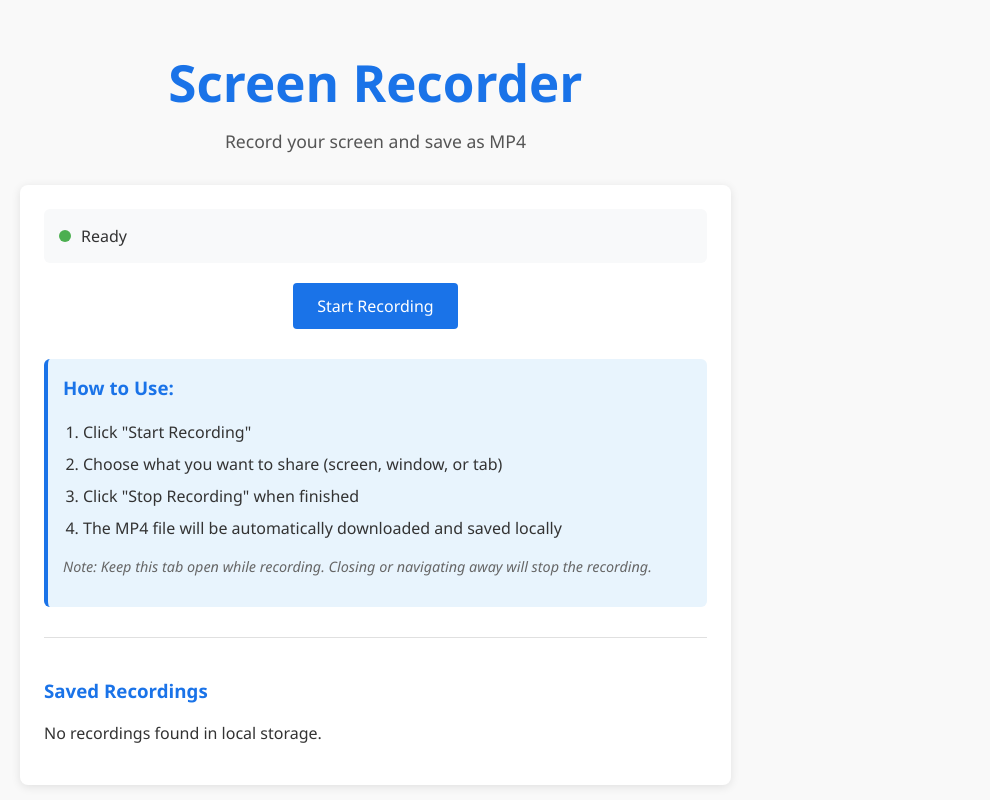
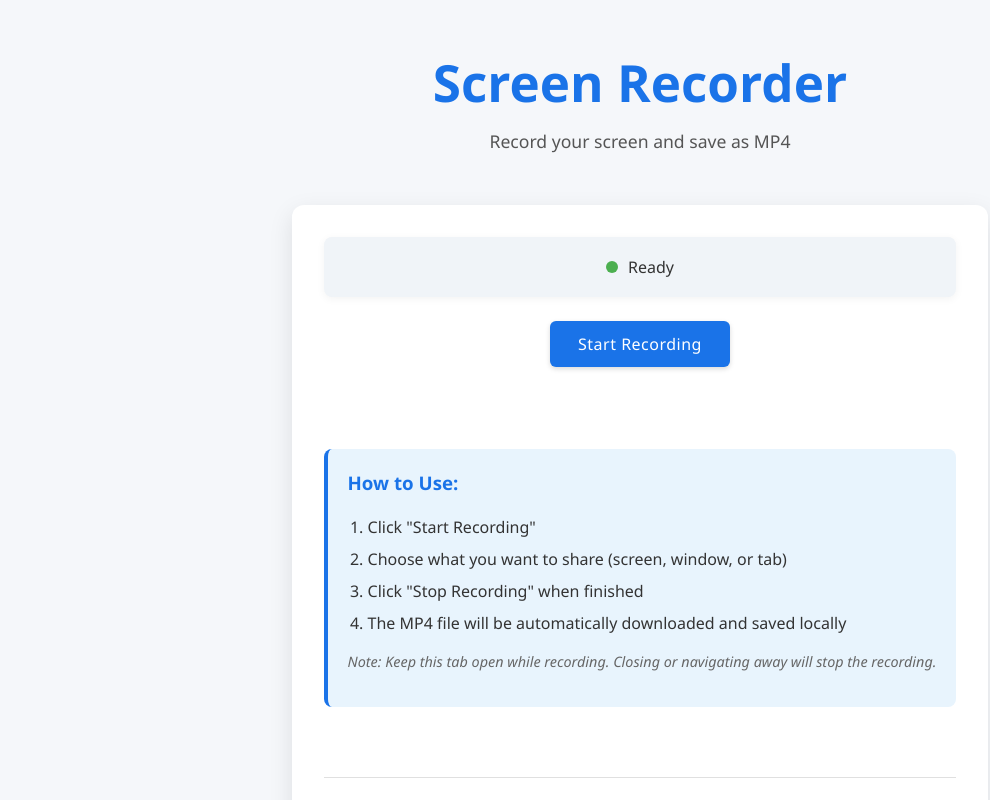
Before and after one commit to RyosukeMondo/screen-recorder, a React (Vite) app: page / in a window 1280 px wide. Shown: the top 800 px of the page, without its empty margins (0-990 px from the left). Built offline with nearby package versions, Linux system fonts and the light colour scheme.

Commit message:
fix: layout

```diff
--- a/src/App.css
+++ b/src/App.css
@@ -1,10 +1,17 @@
 /* Base styling */
+* {
+  box-sizing: border-box;
+}
+
 body {
   font-family: 'Segoe UI', Tahoma, Geneva, Verdana, sans-serif;
   margin: 0;
   padding: 0;
   color: #333;
-  background-color: #f9f9f9;
+  background-color: #f5f7fa;
+  min-height: 100vh;
+  display: flex;
+  justify-content: center;
 }
 
 /* App container */
@@ -13,6 +20,9 @@ body {
   max-width: 800px;
   margin: 0 auto;
   padding: 20px;
+  display: flex;
+  flex-direction: column;
+  align-items: center;
 }
 
 /* Header */
@@ -35,25 +45,33 @@ body {
 /* Main content */
 main {
   background-color: #ffffff;
-  border-radius: 8px;
-  box-shadow: 0 2px 10px rgba(0, 0, 0, 0.1);
-  padding: 24px;
+  border-radius: 12px;
+  box-shadow: 0 8px 24px rgba(0, 0, 0, 0.1);
+  padding: 32px;
+  width: 100%;
+  display: flex;
+  flex-direction: column;
+  align-items: center;
 }
 
 /* Recorder container */
 .recorder-container {
-  margin-bottom: 20px;
+  margin-bottom: 28px;
+  width: 100%;
+  max-width: 650px;
 }
 
 /* Status panel */
 .status-panel {
   display: flex;
   align-items: center;
-  justify-content: space-between;
-  margin-bottom: 20px;
-  padding: 15px;
-  background-color: #f8f9fa;
-  border-radius: 6px;
+  justify-content: center;
+  margin-bottom: 24px;
+  padding: 18px;
+  background-color: #f0f4f8;
+  border-radius: 8px;
+  width: 100%;
+  box-shadow: 0 2px 8px rgba(0, 0, 0, 0.05);
 }
 
 .status-indicator {
@@ -113,15 +131,17 @@ button {
   font-size: 1rem;
   font-weight: 500;
   border: none;
-  border-radius: 4px;
+  border-radius: 6px;
   cursor: pointer;
-  transition: background-color 0.2s ease;
+  transition: all 0.2s ease;
+  box-shadow: 0 2px 5px rgba(0, 0, 0, 0.15);
 }
 
 .record-button {
   background-color: #1a73e8;
   color: white;
-  min-width: 160px;
+  min-width: 180px;
+  letter-spacing: 0.5px;
 }
 
 .record-button:hover {
@@ -131,7 +151,8 @@ button {
 .stop-button {
   background-color: #f44336;
   color: white;
-  min-width: 160px;
+  min-width: 180px;
+  letter-spacing: 0.5px;
 }
 
 .stop-button:hover {
@@ -140,11 +161,13 @@ button {
 
 /* Instructions section */
 .instructions {
-  margin: 30px 0;
-  padding: 15px;
+  margin: 34px 0;
+  padding: 20px;
   background-color: #e8f4fd;
-  border-radius: 6px;
+  border-radius: 8px;
   border-left: 4px solid #1a73e8;
+  width: 100%;
+  max-width: 650px;
 }
 
 .instructions h3 {
@@ -169,9 +192,11 @@ button {
 
 /* Stored Videos Section */
 .stored-videos-container {
-  margin-top: 30px;
-  padding-top: 20px;
+  margin-top: 36px;
+  padding-top: 24px;
   border-top: 1px solid #e0e0e0;
+  width: 100%;
+  max-width: 650px;
 }
 
 .stored-videos-container h3 {
@@ -190,9 +215,15 @@ button {
   justify-content: space-between;
   align-items: center;
   background-color: #f8f9fa;
-  padding: 12px 15px;
-  border-radius: 6px;
-  box-shadow: 0 1px 3px rgba(0, 0, 0, 0.1);
+  padding: 16px 20px;
+  border-radius: 8px;
+  box-shadow: 0 3px 6px rgba(0, 0, 0, 0.08);
+  transition: transform 0.2s ease, box-shadow 0.2s ease;
+}
+
+.video-item:hover {
+  transform: translateY(-2px);
+  box-shadow: 0 5px 12px rgba(0, 0, 0, 0.12);
 }
 
 .video-info {
@@ -240,10 +271,12 @@ button {
 /* Footer */
 footer {
   text-align: center;
-  margin-top: 40px;
-  padding-top: 20px;
+  margin-top: 48px;
+  padding: 24px 0;
   color: #666;
   font-size: 0.9rem;
+  width: 100%;
+  border-top: 1px solid #eaeaea;
 }
 
 /* Animation for recording indicator */
```
